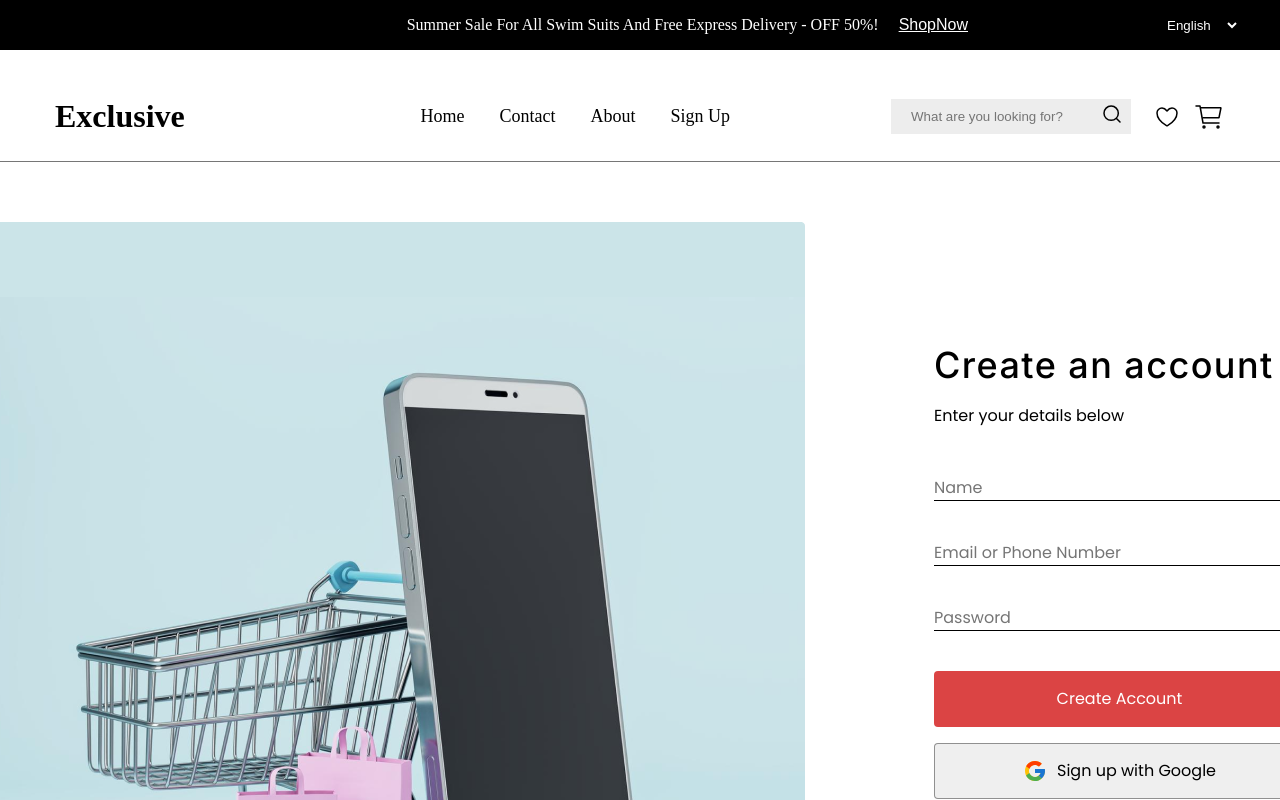
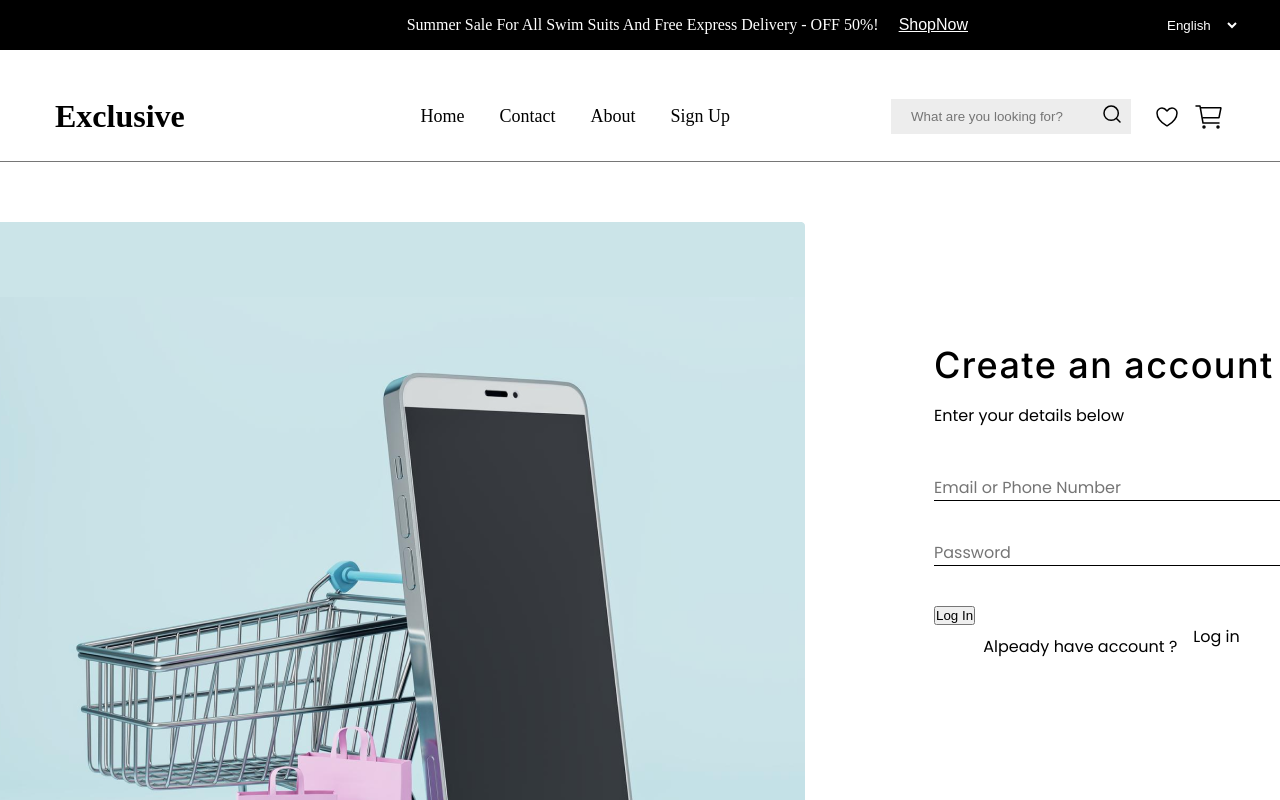
Before and after one commit to VolodymyrShp/React__exmp, a React (Vite) app in the folder client/: page /signup in a window 1280 px wide. Shown: the top 800 px of the page. Built offline with nearby package versions, Linux system fonts and the light colour scheme.

Commit message:
Commit 5. Structure changes in autorisation comp.

```diff
--- a/client/src/components/router/Router.jsx
+++ b/client/src/components/router/Router.jsx
@@ -1,6 +1,6 @@
 import { BrowserRouter, Route, Routes } from "react-router-dom";
 import Home from "../screens/home/Home";
-import SignUp from "../screens/Sign-up/Sign-up";
+import SignUp from "../screens/Autorisation/Sign-up";
 
 const Router = () => {
   return (
--- /dev/null
+++ b/client/src/components/screens/Autorisation/LoginForm.jsx
@@ -0,0 +1,33 @@
+
+
+function LoginForm() {
+    return (
+        <>
+            <form action="#">
+              <input
+                type="email"
+                name="email"
+                id="email"
+                placeholder="Email or Phone Number"
+              />
+              <input
+                type="password"
+                id="password"
+                name="password"
+                placeholder="Password"
+              />
+              <input
+                type="submit"
+                id="Login"
+                name="Login"
+                value="Log In"
+              />
+              <div className="link-wrapper">
+                <p>Alpeady have account ?</p>
+                <a href="#">Log in</a>
+              </div>
+            </form>
+        </>
+    );
+}
+export default LoginForm;
--- a/client/src/components/screens/Sign-up/Sign-up.jsx
+++ b/client/src/components/screens/Autorisation/Sign-up.jsx
@@ -1,6 +1,8 @@
-import "./Sign-up.css";
+import "./Autorisation.css";
 import Footer from "../Footer/Footer";
 import Header from "../header/header";
+import LoginForm from "./LoginForm";
+
 function SignUp() {
   return (
     <div>
@@ -13,7 +15,8 @@ function SignUp() {
           <div className="login-form">
             <h2>Create an account</h2>
             <p>Enter your details below</p>
-            <form action="#">
+            <LoginForm />
+            {/*<form action="#">
               <input type="text" name="name" id="name" placeholder="Name" />
               <input
                 type="email"
@@ -41,7 +44,7 @@ function SignUp() {
                 <p>Alpeady have account ?</p>
                 <a href="#">Log in</a>
               </div>
-            </form>
+  </form>*/}
           </div>
         </div>
       </div>
--- a/client/src/components/screens/home/Home.jsx
+++ b/client/src/components/screens/home/Home.jsx
@@ -1,6 +1,6 @@
 import React from 'react'
 import styles from './Home.module.css'
-import SignUp from '../Sign-up/Sign-up'
+import SignUp from '../Autorisation/Sign-up'
 import Footer from '../Footer/Footer'
 import Header from '../header/header'
 
```
Also changed, not shown: client/src/components/screens/Autorisation/Autorisation.css (renamed from client/src/components/screens/Sign-up/Sign-up.css).
